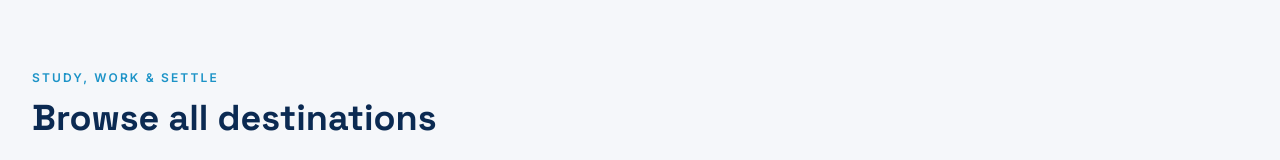
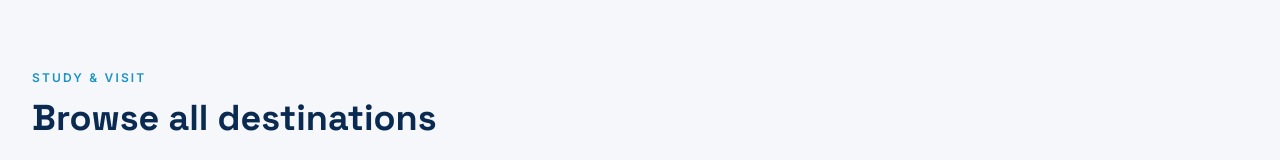
Before and after one commit to Maleesh3038/novera-website, a Next.js app: page /destinations in a window 1280 px wide. Shown: the part 383-543 px from the top of the page. Built offline with nearby package versions, Linux system fonts and the light colour scheme.

Commit message:
Update page.tsx

```diff
--- a/src/app/destinations/page.tsx
+++ b/src/app/destinations/page.tsx
@@ -23,7 +23,7 @@ export default function DestinationsPage() {
       </section>
       <section className="section">
         <div className="container-page">
-          <SectionHeading eyebrow="Study, Work & Settle" title="Browse all destinations" />
+          <SectionHeading eyebrow="Study & Visit" title="Browse all destinations" />
           <div className="mt-10 grid grid-cols-1 gap-5 sm:grid-cols-2 lg:grid-cols-3">
             {destinations.map((d) => (
               <DestinationCard key={d.slug} destination={d} />
```
